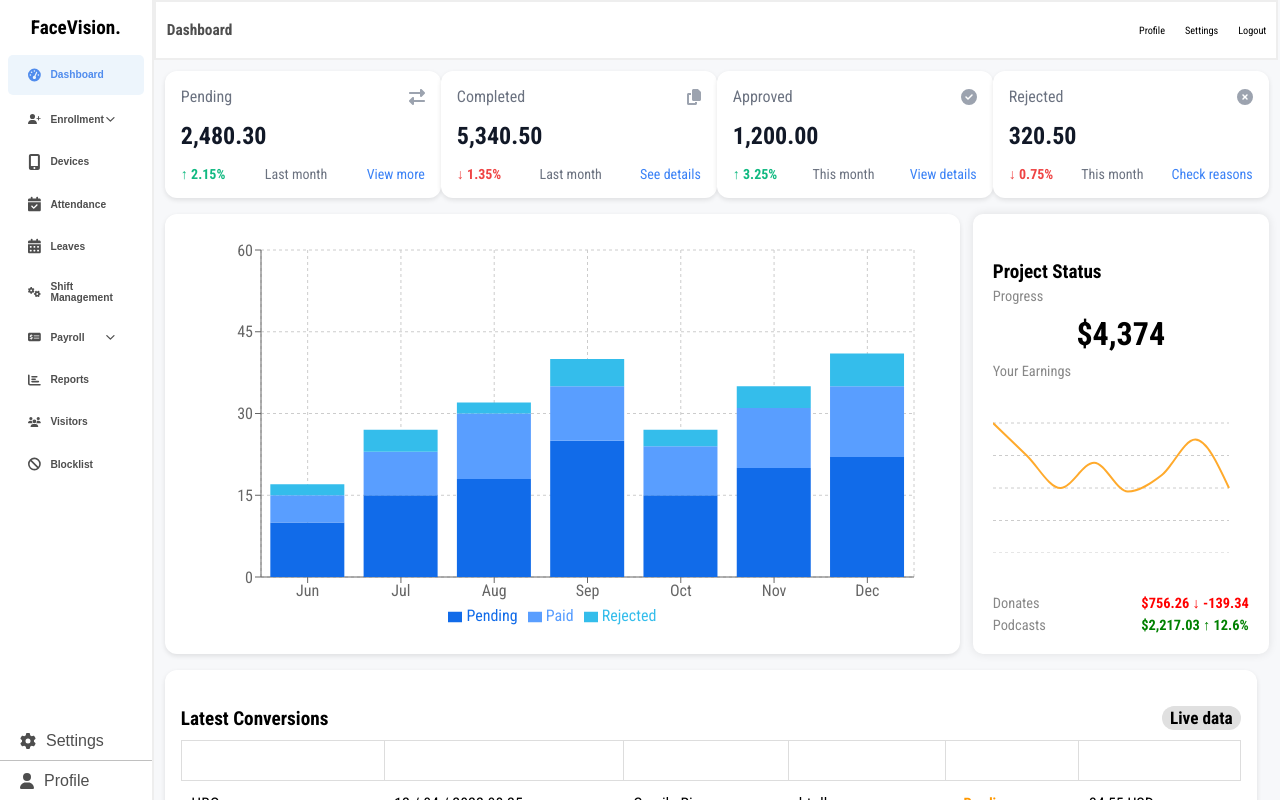
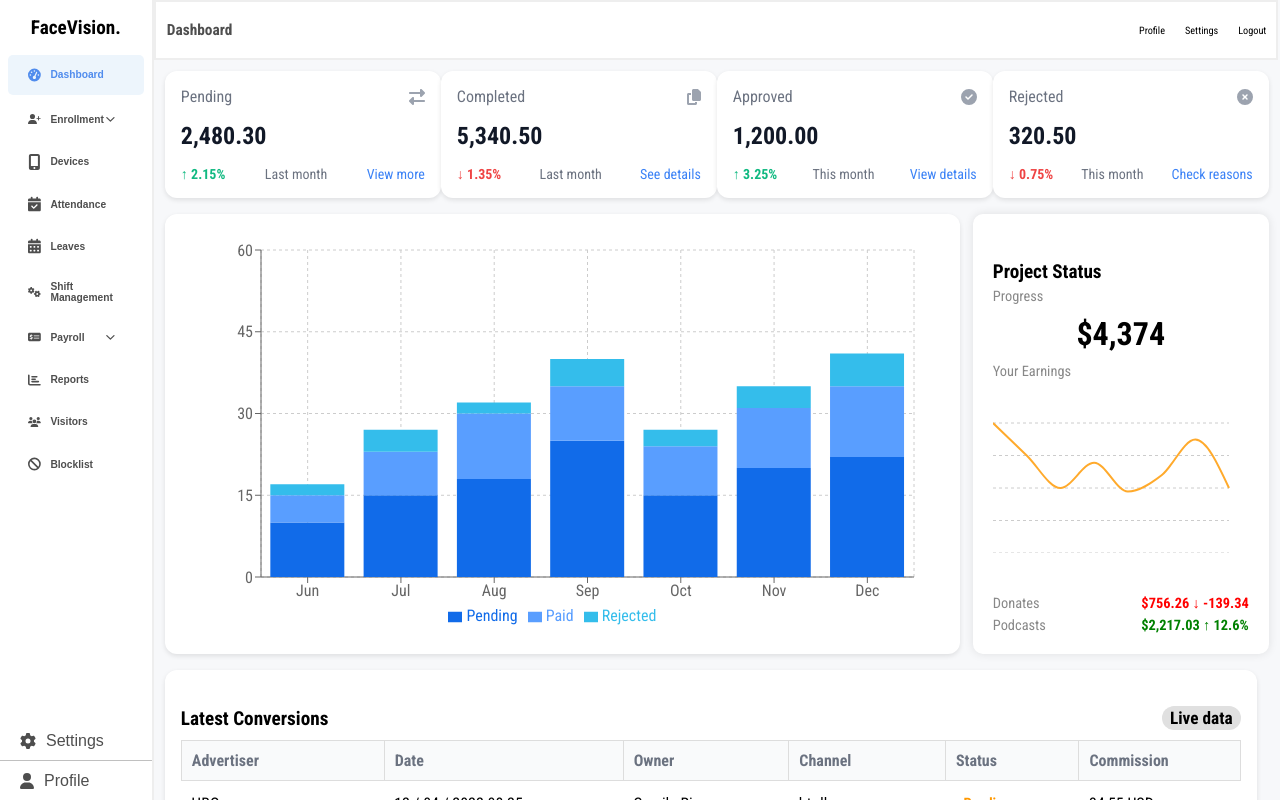
Before and after one commit to DaniyalAfzalDev/faceVisionUpdated, a React (Create React App) app: page / in a window 1280 px wide. Built offline with nearby package versions, Linux system fonts and the light colour scheme.

Commit message:
last commit 05/09/2024

```diff
--- a/src/components/Reports/reports.css
+++ b/src/components/Reports/reports.css
@@ -110,3 +110,15 @@
 .button-icon {
     margin-right: 8px;
 }
+.table-container thead tr th {
+    color: #6b7280;
+    background-color: #f9fafb;
+}
+.report-content{
+    padding: 1%;
+    background-color: white;
+    margin-top: 2vh;
+    border-radius: 15px;
+    box-shadow: var(--box-shadow);
+
+}
--- a/src/components/Tables/All_Employee_Salary_Report/all_employee_salary_report.js
+++ b/src/components/Tables/All_Employee_Salary_Report/all_employee_salary_report.js
@@ -44,7 +44,7 @@ const All_Employees_Salary_Report = ({searchQuery, sendDataToParent  }) => {
 
     return (
         <div className="table-container">
-            <h3>Advance Salary Reports</h3>
+            <h3>All Employee Salary Reports</h3>
             <table>
                 <thead>
                     <tr>
```
